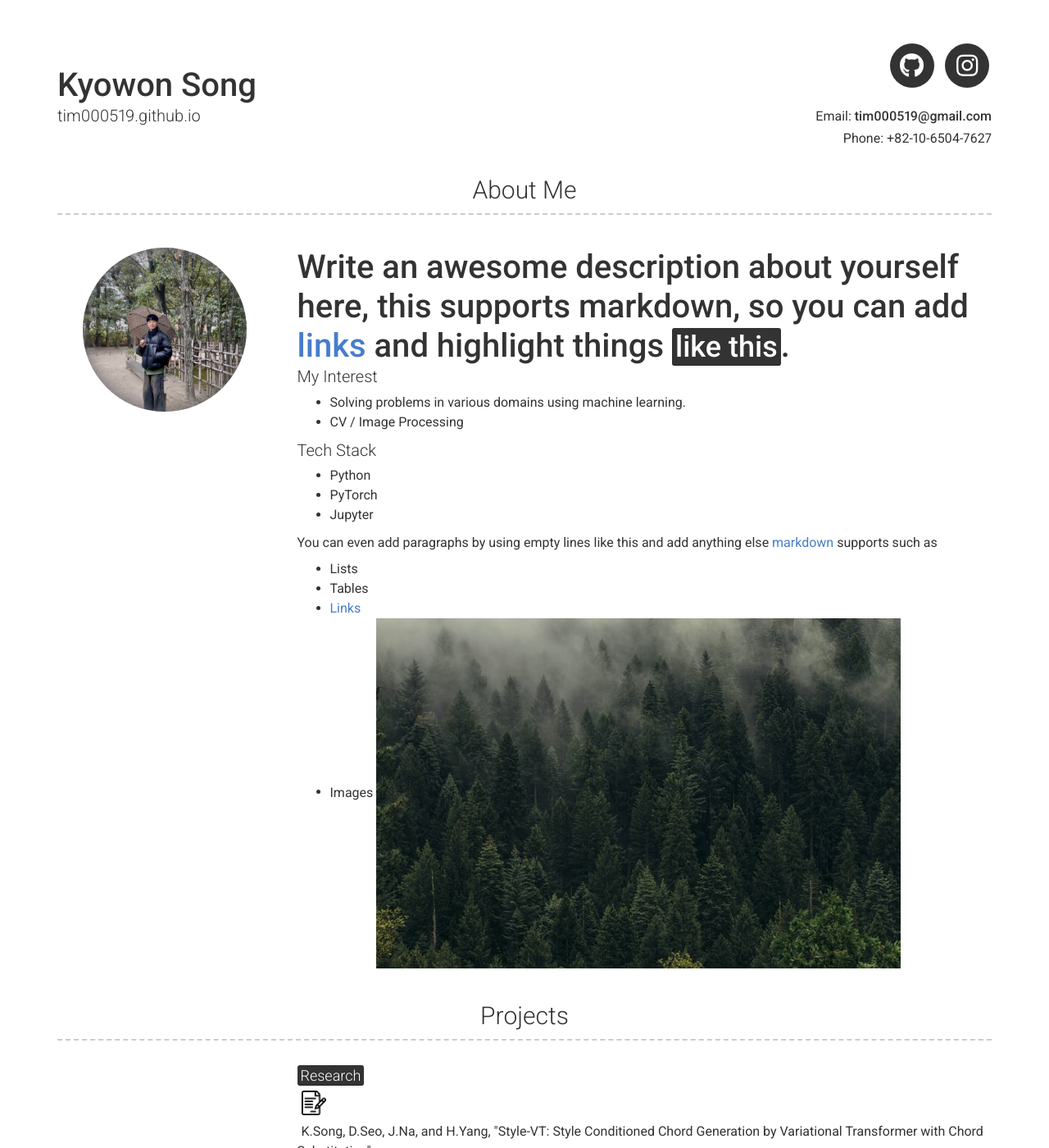
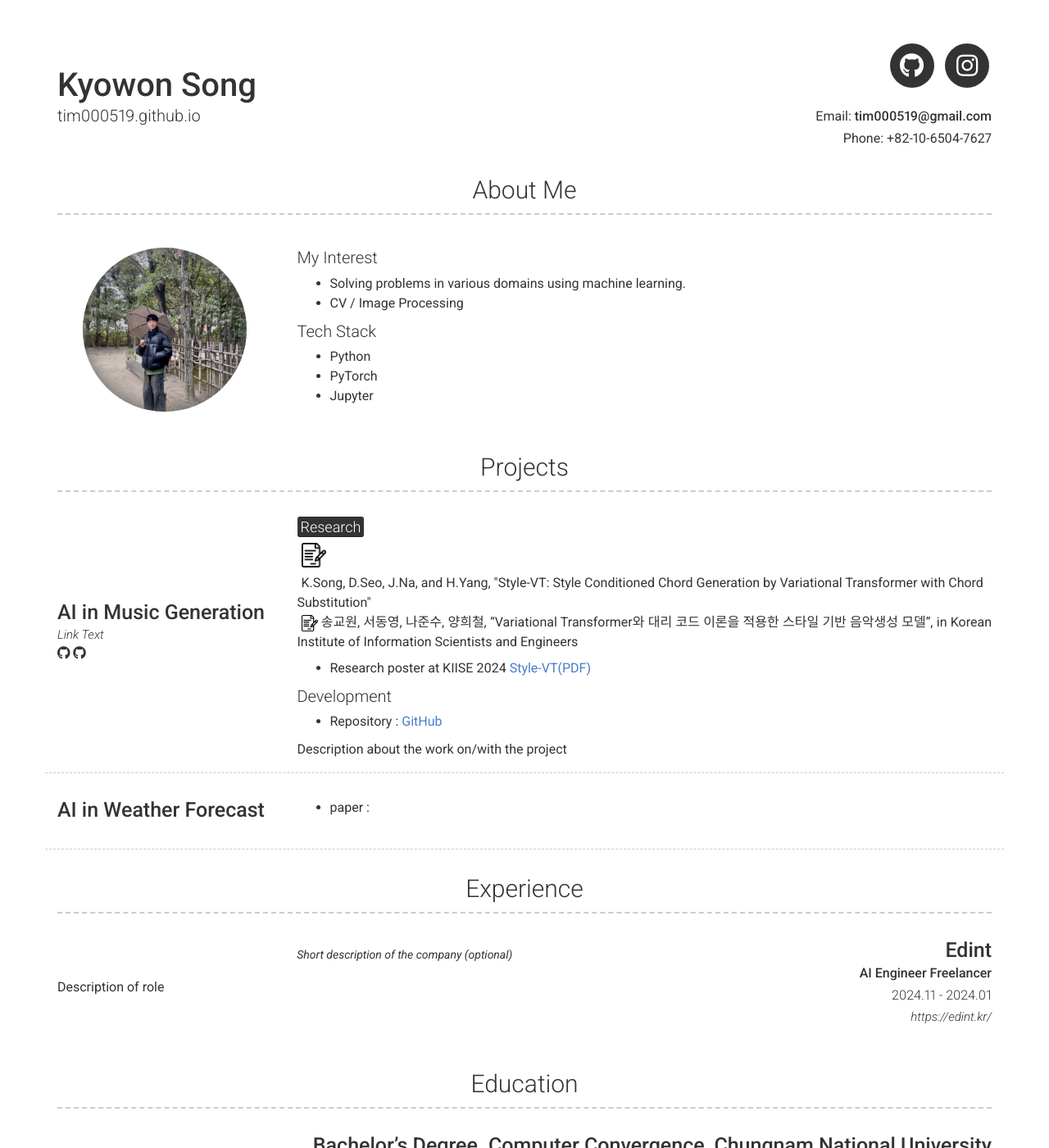
Before and after one commit to tim000519/tim000519.github.io, a Jekyll site: the page built from index.md, in a window 1280 px wide and 1400 px high. Shown: the whole window at 82% size. Built offline with Jekyll 4.4.1, drawn with Linux system fonts in a browser that asks for light colours; nearby versions of some CDN libraries.

Commit message:
Update _config.yml

```diff
--- a/_config.yml
+++ b/_config.yml
@@ -53,7 +53,6 @@ instagram_username: ky.0_0.ne
 # about_title: About Me (Use this to override about section title)
 about_profile_image: images/me.jpg
 about_content: | # this will include new lines to allow paragraphs
-  # Write an awesome description about yourself here, this supports markdown, so you can add [links](http://foobar.com) and highlight things <mark>like this</mark>.
   ## My Interest
   - Solving problems in various domains using machine learning.
   - CV / Image Processing
@@ -62,13 +61,6 @@ about_content: | # this will include new lines to allow paragraphs
   - Python
   - PyTorch
   - Jupyter
-
-
-  You can even add paragraphs by using empty lines like this and add anything else [markdown](https://www.markdownguide.org/getting-started#what-is-markdown) supports such as
-    - Lists
-    - Tables
-    - <a href="google.com">Links</a>
-    - Images ![alt text](/images/landscape-trees.jpg "Trees")
 
 content:
   - title: Projects # Title for the section
```
